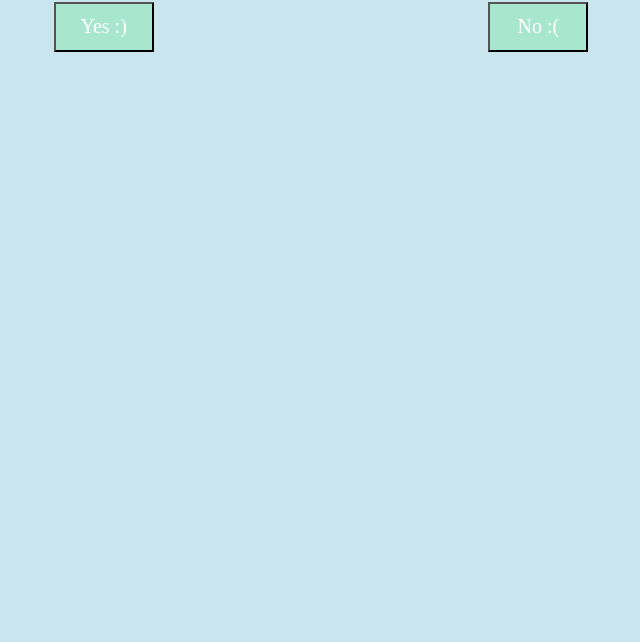
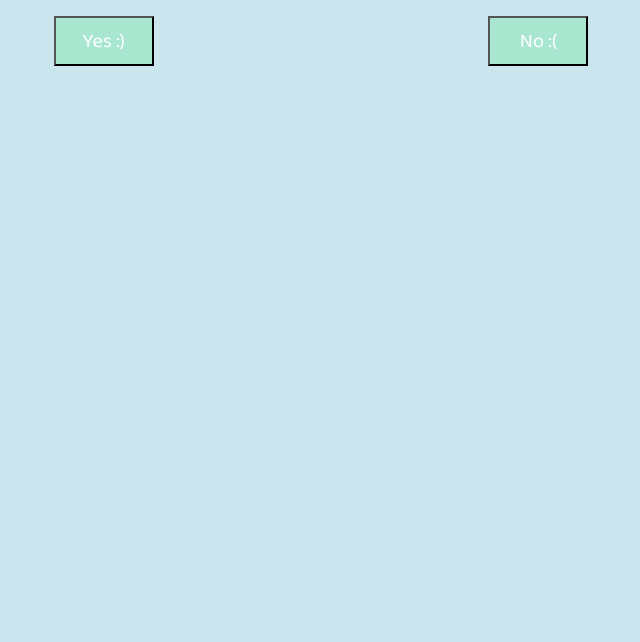
Before and after one commit to joshstromayer/birthday-card, a plain HTML site: page index.html in a window 1280 px wide. Shown: the part 158-800 px from the top of the page, without its empty margins (319-959 px from the left). Drawn offline with Linux system fonts and the light colour scheme.

Commit message:
Update index.html

```diff
--- a/index.html
+++ b/index.html
@@ -6,6 +6,7 @@
     <title>Happy Birthday</title>
     <link rel="stylesheet" href="styles.css">
     <script src="script.js"></script>
+    <link href="https://fonts.googleapis.com/css2?family=Baloo+2&display=swap" rel="stylesheet">
 </head>
 <body>
     <main>
```
